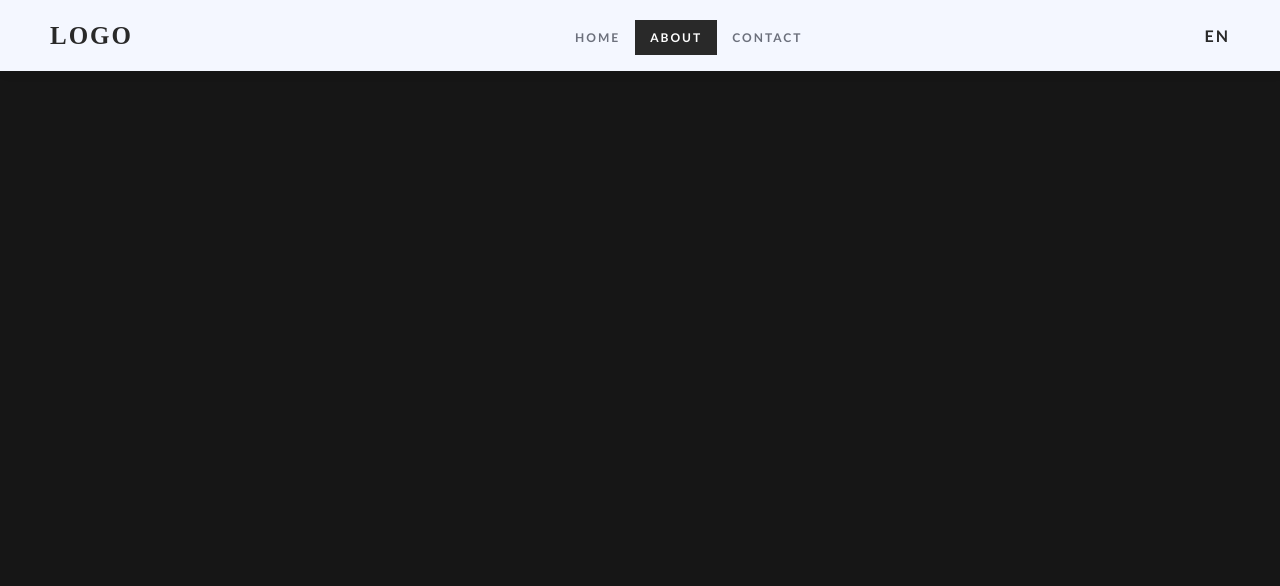
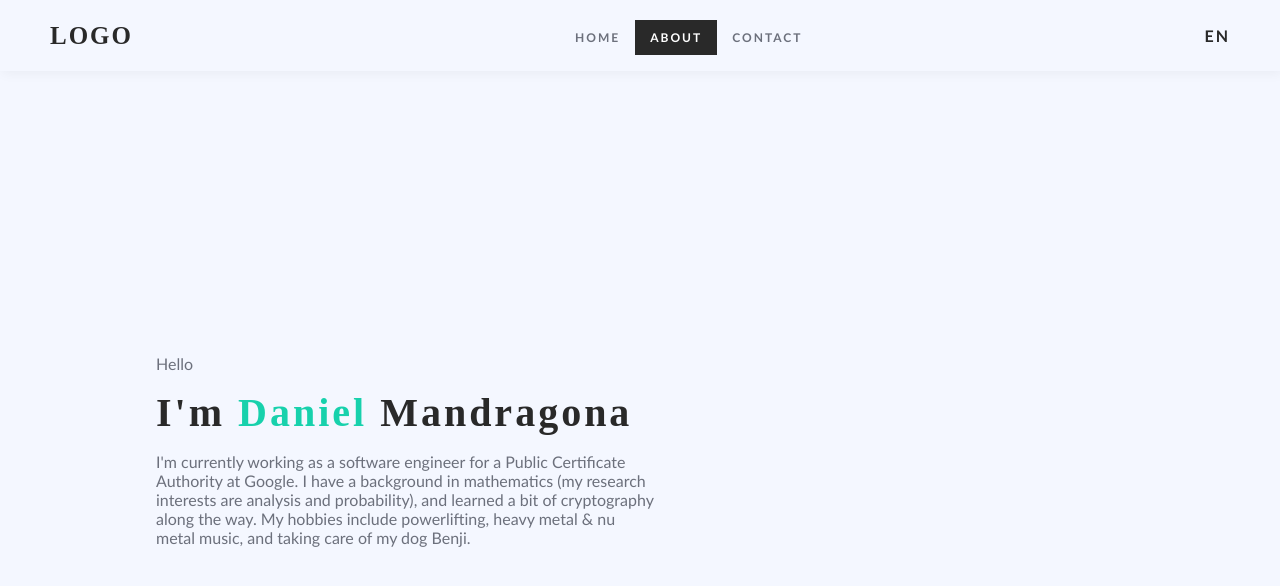
Before and after one commit to dandragona/dandragona.github.io, a Jekyll site: the page about.html, which Jekyll copies as it is, in a window 1280 px wide. Shown: the top 586 px of the page. Built offline with Jekyll 4.4.1, drawn with Linux system fonts in a browser that asks for light colours; nearby versions of some CDN libraries.

Commit message:
Fill out contact and about pages

```diff
--- a/about.html
+++ b/about.html
@@ -5,11 +5,7 @@
 		<meta charset="utf-8">
 		<meta name="viewport" content="width=device-width, initial-scale=1.0">
 		<title>About</title>
-		<style>
-			body{
-				background-color:#161616;
-			}
-		</style>
+		<script src="https://kit.fontawesome.com/c8e4d183c2.js" crossorigin="anonymous"></script>
 	</head>
 	<body>
 		<section id="main">
@@ -27,6 +23,15 @@
 			<!--language-->
 			<a href="#" class="lang">En</a>
 			</nav>
+			<!--name--------------------------->
+			<div class="name">
+			<!--hello------->
+			<p>Hello</p>
+			<!--name--->
+			<h1>I'm <font color="#17d1ac">Daniel</font> Mandragona</h1>
+			<!--details--------------->
+			<p class="details">I'm currently working as a software engineer for a Public Certificate Authority at Google. I have a background in mathematics (my research interests are analysis and probability), and learned a bit of cryptography along the way. My hobbies include powerlifting, heavy metal & nu metal music, and taking care of my dog Benji. </p>
+			</div>
 		</section>
 	</body>
 </html>
--- a/css/main.css
+++ b/css/main.css
@@ -35,7 +35,7 @@
 }
 
 .circle {
-  background: #8FD6C1;
+  background: #17d1ac;
   border: 0.1875em solid #0F1C3F;
   box-shadow: 0.375em 0.375em 0 0 rgba(15, 28, 63, 0.125);
   width: 200px;
@@ -49,7 +49,8 @@
 body{
     margin:0px;
     padding:0px;
-    background-color:#161616;
+    background-color:#F4F7FF;
+;
 }
 ul{
     list-style:none;
@@ -57,6 +58,18 @@ ul{
 a{
     text-decoration:none;
 }
+/*#main{
+    padding:30px 50px;
+    position:relative;
+    width:100%;
+    height: 100vh;
+    box-sizing: border-box;
+    background-size: 1330px;
+    background-position: right bottom;
+    background-repeat: no-repeat;
+    background-image: url("./images/benji.png");
+    background-color: #edf1fd;
+}*/
 nav{
     display:flex;
     justify-content: space-between;
@@ -104,3 +117,123 @@ nav{
     font-weight: bold;
     transition: all ease 0.4s;
 }
+.name{
+    font-family: calibri;
+    width: 500px;
+    position: absolute;
+    left: 20%;
+    top: 50%;
+    transform: translate(-20%,-50%);
+}
+.name p:nth-child(1),.name .details{
+    color:#6c707c;
+    font-size: 16px;
+}
+.name h1{
+    font-family:Poppins;
+    font-size: 40px;
+    margin:0px;
+    letter-spacing: 3px;
+    color:#292929;
+}
+.cv-btn{
+    width:200px;
+    height: 45px;
+    display: flex;
+    justify-content: center;
+    align-items: center;
+    background-color: #292929;
+    color:#FFFFFF;
+}
+.cv-btn:hover{
+    background-color: #131313;
+    transition: all ease 0.5s;
+}
+.black-line {
+  align-self: end;
+  width: 50%;
+  height: 15%;
+  margin-bottom: 4em;
+  position: absolute;
+    bottom:0px;
+    left: -3%;
+    border-right: 1px solid  rgba(41,41,41,0.30);
+}
+
+.black-line::after{
+  content: ' ';
+  position: absolute;
+  width: 0;
+  height: 0;
+  border-style: solid;
+  border-width: 11px 11px 0 11px;
+ border-color:  #292929 transparent transparent transparent;
+  right: -.7em;
+  bottom: -2px;
+}
+
+.social{
+    position: absolute;
+    left: 50px;
+    bottom: 50px;
+    display: flex;
+
+}
+.social a{
+    margin: 6px 12px;
+
+}
+.social i{
+    color:rgba(18,17,17,0.40);
+    font-size: 14px;
+}
+.social a:hover i{
+    color:#17d1ac;
+    transition: all ease 0.5s;
+}
+
+#about{
+    width:100%;
+    height: 100vh;
+    background-color:#161616;
+    box-sizing: border-box;
+    display: flex;
+    align-items: center;
+    justify-content: space-between;
+    padding: 50px 5% 0px 5%;
+    position: relative;
+}
+.about-text{
+    font-family: calibri;
+    width: 50%;
+}
+.about-text h1{
+    font-size: 5rem;
+    color:#17d1ac;
+}
+.about-text h2{
+    font-size: 3rem;
+    color:#FFFFFF;
+    font-weight: 400;
+}
+.about-text h1,h2{
+    margin: 0px;
+    padding: 0px;
+}
+.about-text p{
+    font-size: 1.2rem;
+    color:rgba(255,255,255,0.90);
+
+}
+.about-text button{
+    width: 180px;
+    height: 40px;
+    border-radius: 20px;
+    border: none;
+    outline: none;
+    background-color:#17d1ac;
+}
+.about-text button:hover{
+    background-color: #FFFFFF;
+    transition: all ease 0.3s;
+}
```
Also changed, not shown: contact.html (+15 -5 lines), 2 other files.
